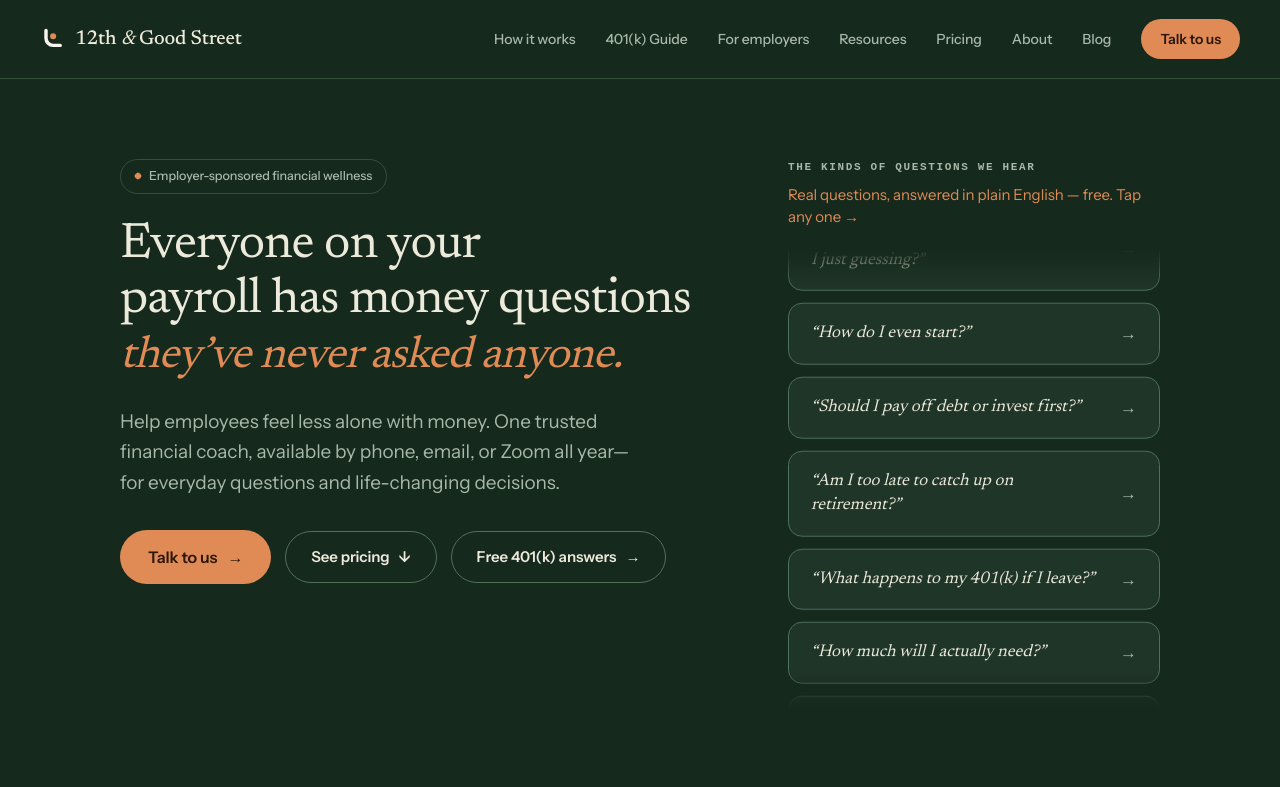
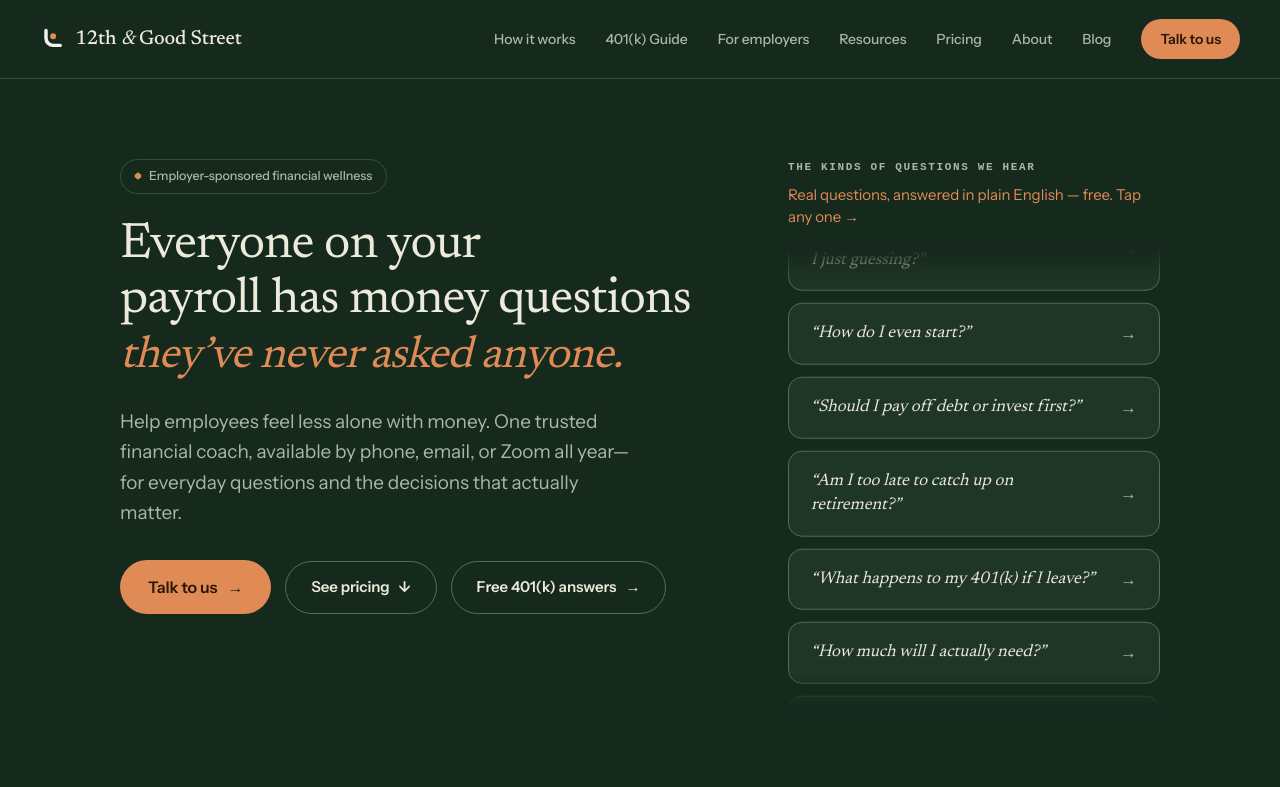
Before and after one commit to tonydoble-cpu/12th-and-good, a Next.js app: page / in a window 1280 px wide. Shown: the top 787 px of the page. Built offline with nearby package versions, Linux system fonts and the light colour scheme.

Commit message:
Fix banned-phrase copy, pilot-pricing mismatch, and ROI calculator spacing bug

```diff
--- a/app/employers/page.tsx
+++ b/app/employers/page.tsx
@@ -395,7 +395,7 @@ export default function EmployersPage() {
             <div>
               <ProgramPricingCalculator />
               <p className="mt-4 text-[12.5px] leading-[1.6] text-ink-2">
-                Under 50 people, most teams start with the{" "}
+                Under 100 people, most teams start with the{" "}
                 <b className="text-ink">Founding Partner Pilot</b> — $9,500
                 for 90 days, with $5,000 credited toward year one if you
                 continue within 30 days ($12,000 for a larger team).
--- a/app/page.tsx
+++ b/app/page.tsx
@@ -213,7 +213,8 @@ export default function Home() {
               >
                 Help employees feel less alone with money. One trusted
                 financial coach, available by phone, email, or Zoom all
-                year&mdash;for everyday questions and life-changing decisions.
+                year&mdash;for everyday questions and the decisions that
+                actually matter.
               </p>
               <div className="mt-8 flex flex-wrap items-center gap-[14px]">
                 <a
--- a/components/tools/EmployerROI.tsx
+++ b/components/tools/EmployerROI.tsx
@@ -333,7 +333,7 @@ export default function EmployerROI() {
           onClick={() => setShowSources(!showSources)}
           className="text-[13px] font-medium text-accent hover:underline"
         >
-          {showSources ? "Hide" : "Show"} methodology &amp; sources
+          {`${showSources ? "Hide" : "Show"} methodology & sources`}
         </button>
         {showSources && (
           <div className="mt-4 rounded-xl border border-line bg-white p-6 text-[13px] leading-relaxed text-ink-2 space-y-3">
```
Also changed, not shown: 2 other files (tests, documents, lock files or other folders).
